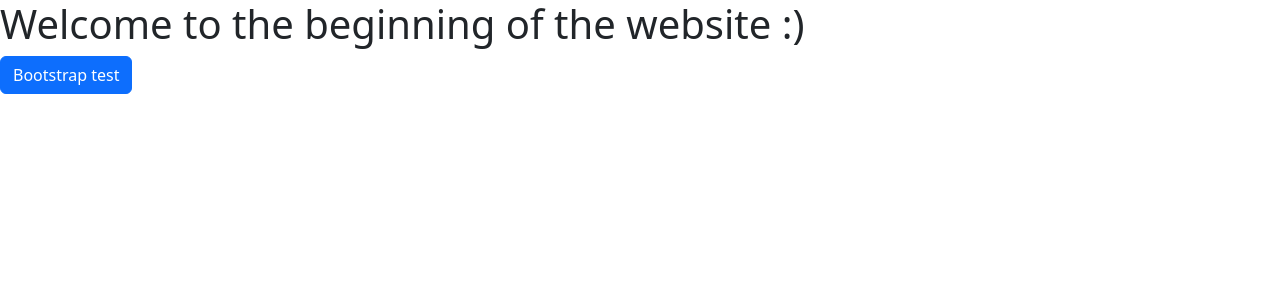
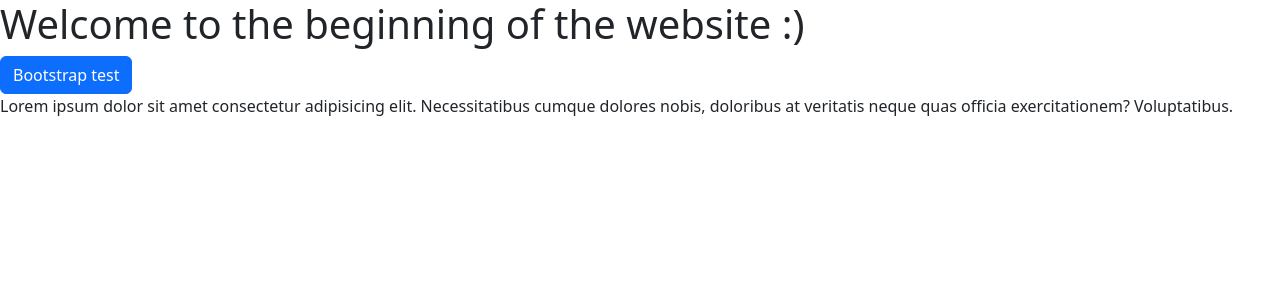
Before and after one commit to TannerMarthaler/CSCI313GroupProject, an Angular app: page / in a window 1280 px wide. Shown: the top 300 px of the page. Built offline with nearby package versions, Linux system fonts and the light colour scheme.

Commit message:
Something

```diff
--- a/src/app/app.component.html
+++ b/src/app/app.component.html
@@ -1,4 +1,9 @@
 <div>
   <h1>Welcome to the beginning of the website :)</h1>
   <button class="btn btn-primary">Bootstrap test</button>
+  <p>
+    Lorem ipsum dolor sit amet consectetur adipisicing elit. Necessitatibus
+    cumque dolores nobis, doloribus at veritatis neque quas officia
+    exercitationem? Voluptatibus.
+  </p>
 </div>
```
